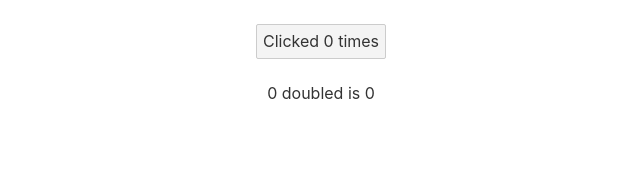
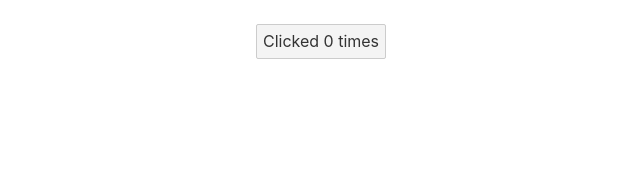
Before and after one commit to uriyang/svelte-tutorial, a Svelte app: page / in a window 1280 px wide. Shown: the top 173 px of the page, without its empty margins (319-959 px from the left). Built offline with nearby package versions, Linux system fonts and the light colour scheme.

Commit message:
2.c_Reactivity/Statements
- modify Statements

```diff
--- a/src/App.svelte
+++ b/src/App.svelte
@@ -1,10 +1,19 @@
 <script>
 	let count = 0;
 
-	$: doubled = count * 2;
-
 	function handleClick() {
 		count += 1;
+	}
+	$: {
+		console.log(`ths count is ${count}`);
+		alert(`I SAID THE COUNT IS ${count}`);
+	}
+
+	$: {
+		if (count >= 10) {
+			alert(`count is dangerously high!`);
+			count = 9;
+		}
 	}
 </script>
 
@@ -12,7 +21,6 @@
 	<button on:click={handleClick}>
 		Clicked {count} {count === 1 ? 'time' : 'times' }
 	</button>
-	<p>{count} doubled is {doubled}</p>
 </main>
 
 <style>
```
